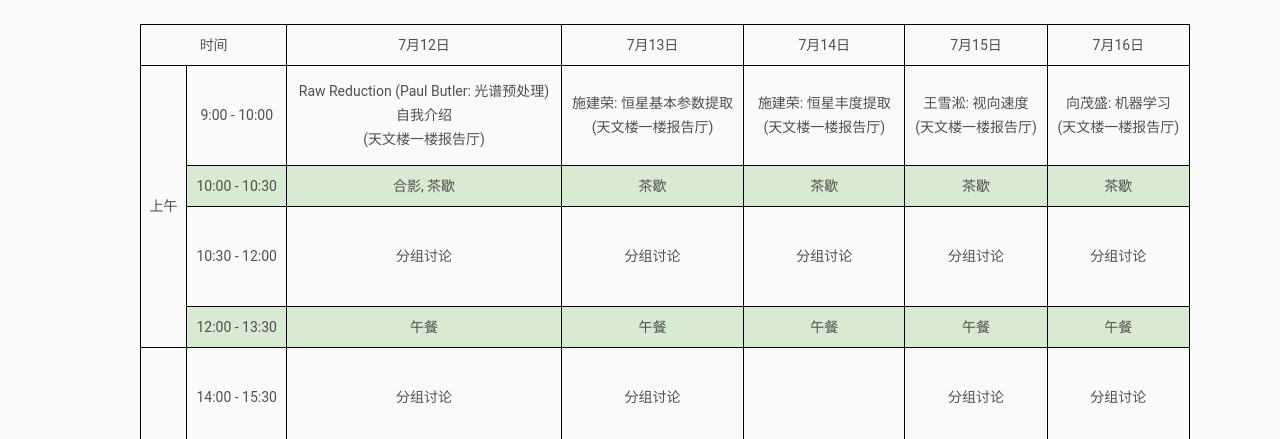
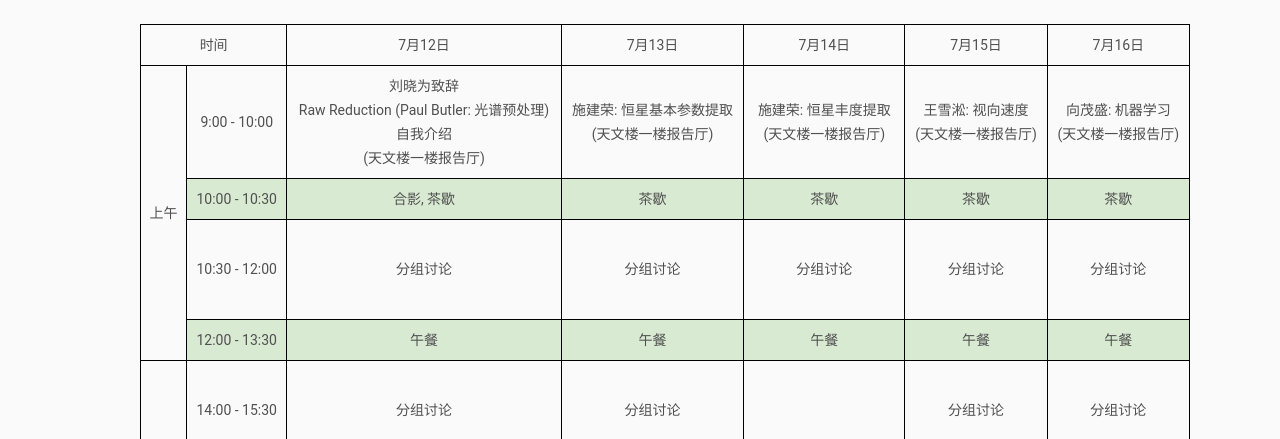
Before and after one commit to astroabdec/abdec2024, a plain HTML site: page program.html in a window 1280 px wide. Shown: the part 661-1100 px from the top of the page. Drawn offline with nearby package versions, Linux system fonts and the light colour scheme; a web font is replaced by a local one.

Commit message:
刘晓为致辞

```diff
--- a/program.html
+++ b/program.html
@@ -81,7 +81,7 @@
       <tr class="height_">
 		  <td rowspan="4">上午</td>
         <td>9:00 - 10:00</td>
-        <td>Raw Reduction (Paul Butler: 光谱预处理)<br>
+        <td>刘晓为致辞<br>Raw Reduction (Paul Butler: 光谱预处理)<br>
 		自我介绍<br>(天文楼一楼报告厅)</td>
         <td>施建荣: 恒星基本参数提取<br>(天文楼一楼报告厅)</td>
         <td>施建荣: 恒星丰度提取<br>(天文楼一楼报告厅)</td>
```
